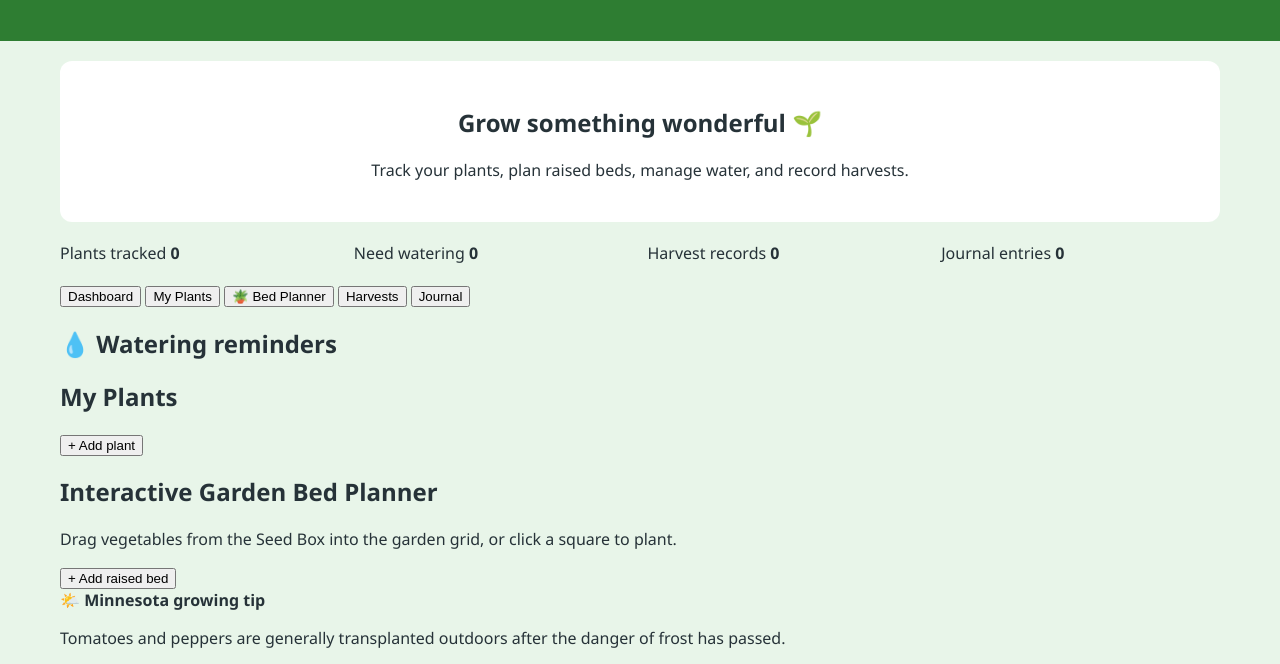
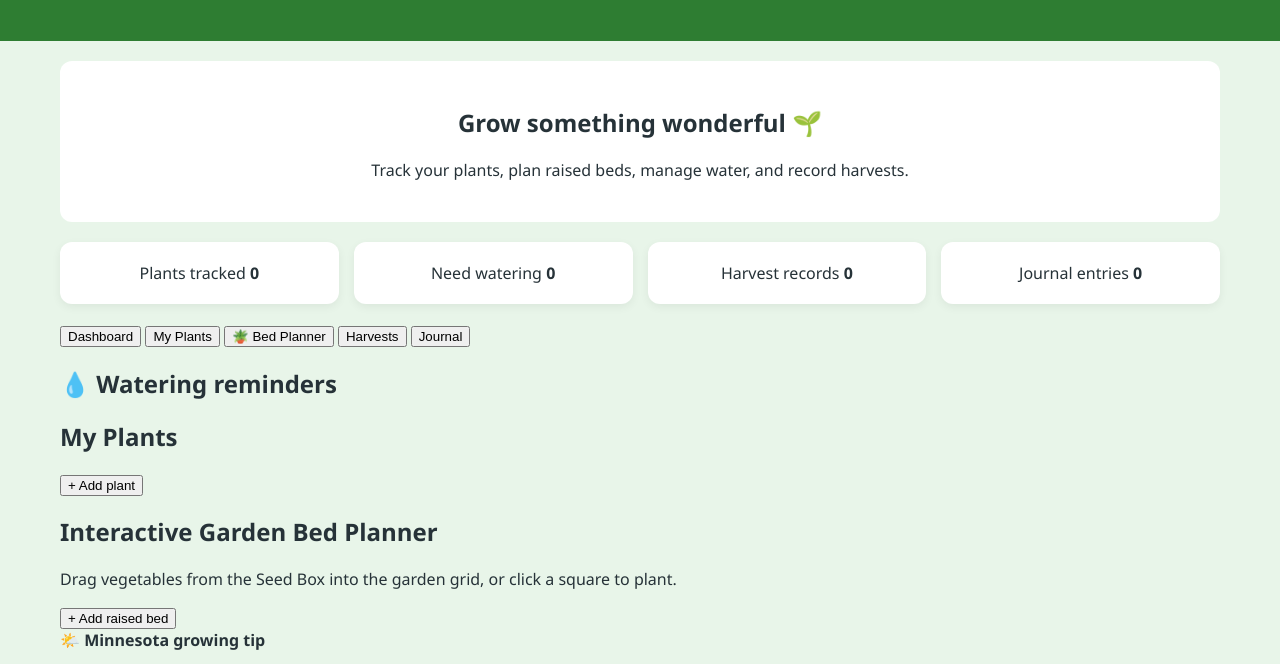
Before and after one commit to AlexandertheGreat491/Garden-Tracker, a plain HTML site: page combine/index.html in a window 1280 px wide. Shown: the part 112-776 px from the top of the page. Drawn offline with Linux system fonts and the light colour scheme.

Commit message:
created stat styling

```diff
--- a/combine/style.css
+++ b/combine/style.css
@@ -49,3 +49,11 @@ main {
   gap: 15px;
   margin-bottom: 20px;
 }
+
+.stat {
+  background: white;
+  padding: 20px;
+  border-radius: 12px;
+  text-align: center;
+  box-shadow: 0 3px 10px rgba(0,0,0,0.06);
+}
```
